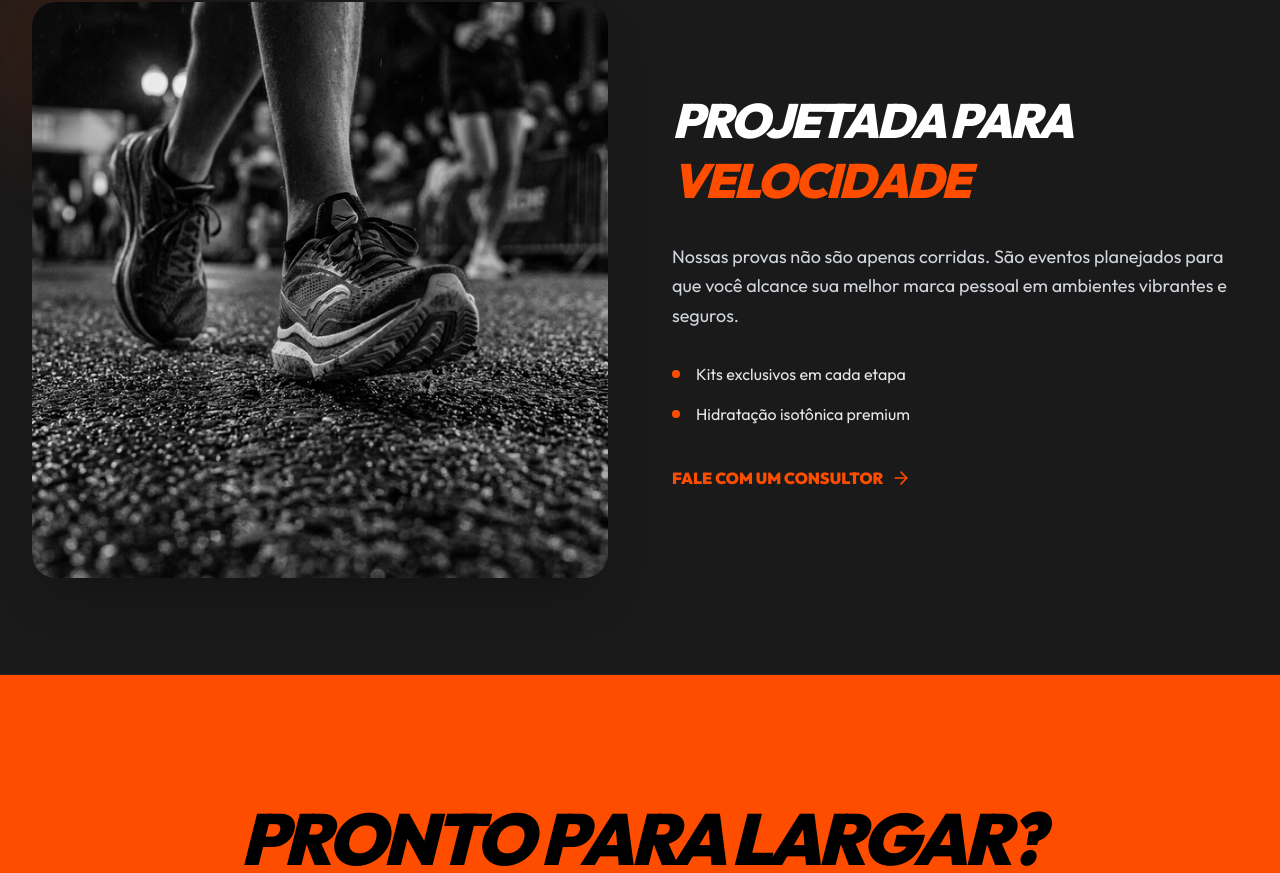
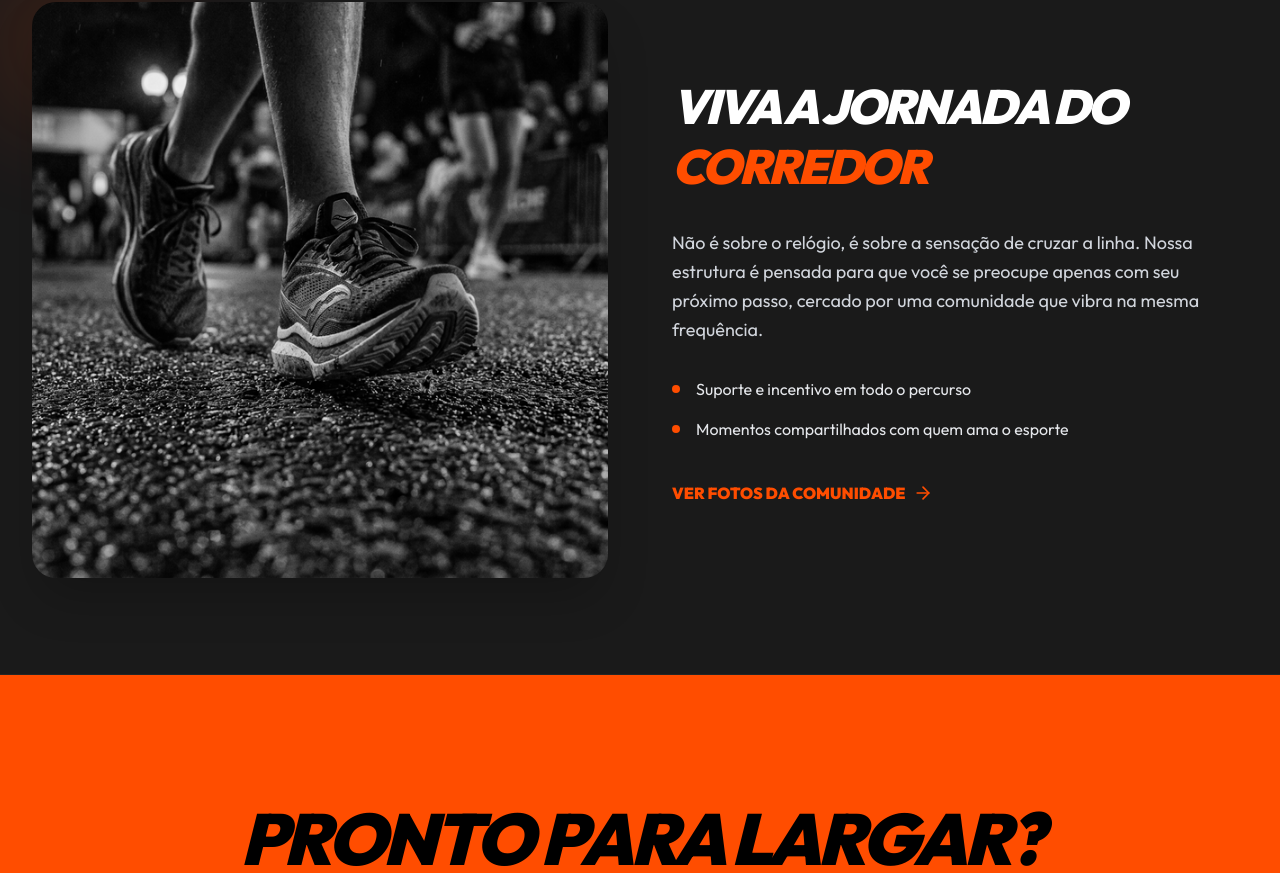
Before and after one commit to felipe-spengler/acorre-rondom, a React (Vite) app: page / in a window 1280 px wide. Shown: the part 1275-2148 px from the top of the page. Built offline with nearby package versions, Linux system fonts and the light colour scheme.

Commit message:
feat: ajustar crop do iframe, humanizar home e corrigir scroll ao navegar

```diff
--- a/src/App.jsx
+++ b/src/App.jsx
@@ -5,9 +5,12 @@ import Home from './pages/Home';
 import Inscricoes from './pages/Inscricoes';
 import Contato from './pages/Contato';
 
+import ScrollToTop from './components/ScrollToTop';
+
 function App() {
   return (
     <Router>
+      <ScrollToTop />
       <div className="min-h-screen bg-dark text-white font-outfit">
         <Navbar />
         <main>
--- /dev/null
+++ b/src/components/ScrollToTop.jsx
@@ -0,0 +1,14 @@
+import { useEffect } from 'react';
+import { useLocation } from 'react-router-dom';
+
+const ScrollToTop = () => {
+    const { pathname } = useLocation();
+
+    useEffect(() => {
+        window.scrollTo(0, 0);
+    }, [pathname]);
+
+    return null;
+};
+
+export default ScrollToTop;
--- a/src/pages/Home.jsx
+++ b/src/pages/Home.jsx
@@ -117,26 +117,30 @@ const Home = () => {
                         </div>
                         <div className="lg:w-1/2">
                             <h2 className="text-5xl font-black italic tracking-tighter mb-8 leading-tight">
-                                PROJETADA PARA <br />
-                                <span className="text-primary">VELOCIDADE</span>
+                                VIVA A JORNADA DO <br />
+                                <span className="text-primary">CORREDOR</span>
                             </h2>
                             <p className="text-lg text-gray-300 mb-8 leading-relaxed">
-                                Nossas provas não são apenas corridas. São eventos planejados para que você alcance sua melhor marca pessoal em ambientes vibrantes e seguros.
+                                Não é sobre o relógio, é sobre a sensação de cruzar a linha. Nossa estrutura é pensada para que você se preocupe apenas com seu próximo passo, cercado por uma comunidade que vibra na mesma frequência.
                             </p>
                             <ul className="space-y-4 mb-10">
                                 <li className="flex items-center gap-4">
                                     <div className="w-2 h-2 bg-primary rounded-full"></div>
-                                    <span className="text-gray-200">Kits exclusivos em cada etapa</span>
+                                    <span className="text-gray-200">Suporte e incentivo em todo o percurso</span>
                                 </li>
                                 <li className="flex items-center gap-4">
                                     <div className="w-2 h-2 bg-primary rounded-full"></div>
-                                    <span className="text-gray-200">Hidratação isotônica premium</span>
+                                    <span className="text-gray-200">Momentos compartilhados com quem ama o esporte</span>
                                 </li>
-
                             </ul>
-                            <Link to="/contato" className="text-primary font-black flex items-center gap-2 hover:gap-4 transition-all">
-                                FALE COM UM CONSULTOR <ArrowRight size={20} />
-                            </Link>
+                            <a
+                                href="https://www.instagram.com/acorrerondon/"
+                                target="_blank"
+                                rel="noopener noreferrer"
+                                className="text-primary font-black flex items-center gap-2 hover:gap-4 transition-all"
+                            >
+                                VER FOTOS DA COMUNIDADE <ArrowRight size={20} />
+                            </a>
                         </div>
                     </div>
                 </div>
--- a/src/pages/Inscricoes.jsx
+++ b/src/pages/Inscricoes.jsx
@@ -38,12 +38,12 @@ const Inscricoes = () => {
 
                         {/*
                           Hacks de CSS para esconder o menu do iframe (crop visual).
-                          Subimos o iframe -74px para esconder o header da plataforma externa.
+                          Subimos o iframe -60px para esconder o header da plataforma externa.
                         */}
                         <iframe
                             src="https://esportivo.techinteligente.site/races/63/register"
                             className="w-full border-0"
-                            style={{ height: 'calc(100% + 74px)', marginTop: '-74px' }}
+                            style={{ height: 'calc(100% + 60px)', marginTop: '-60px' }}
                             title="Portal de Inscrições"
                             allowFullScreen
                         ></iframe>
```
